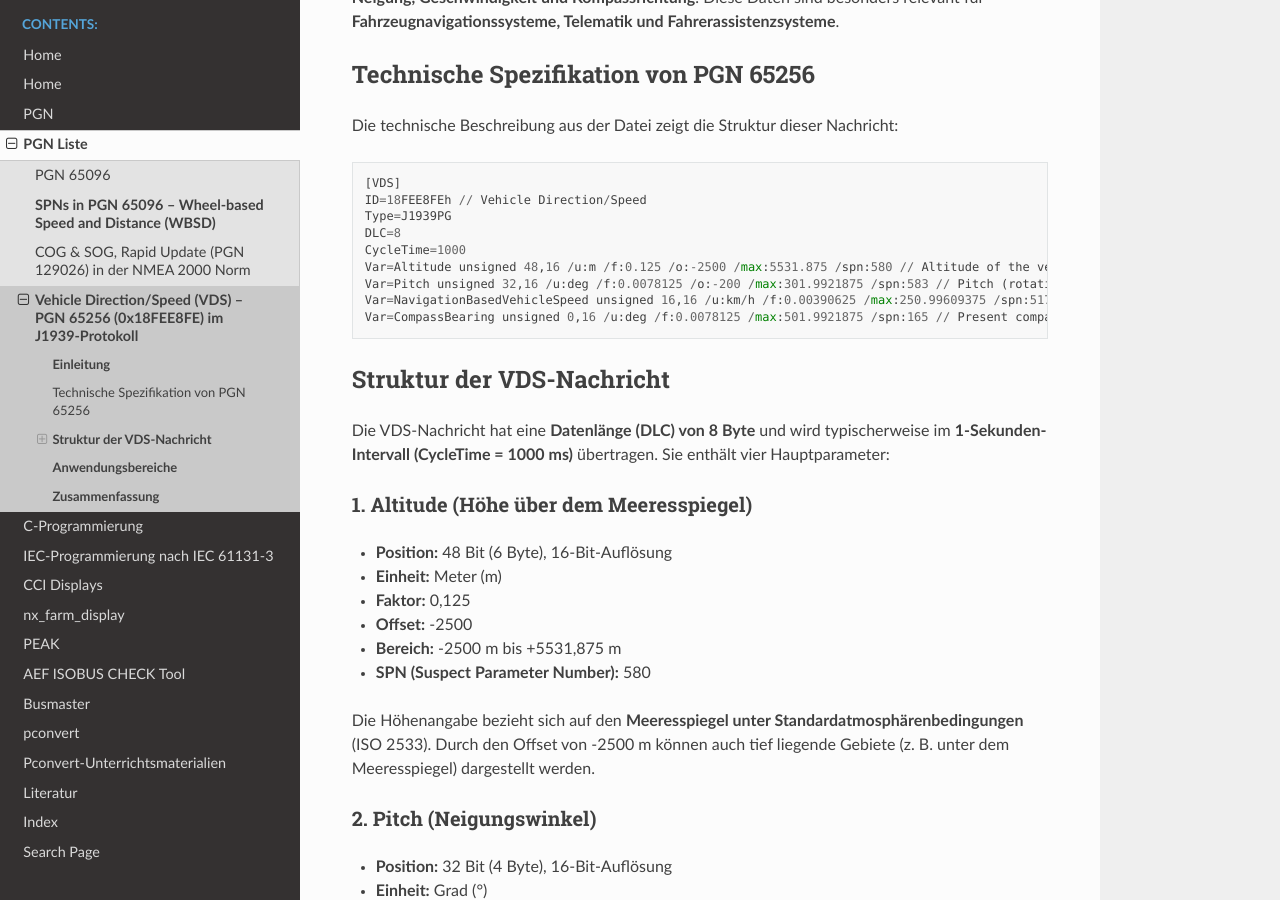
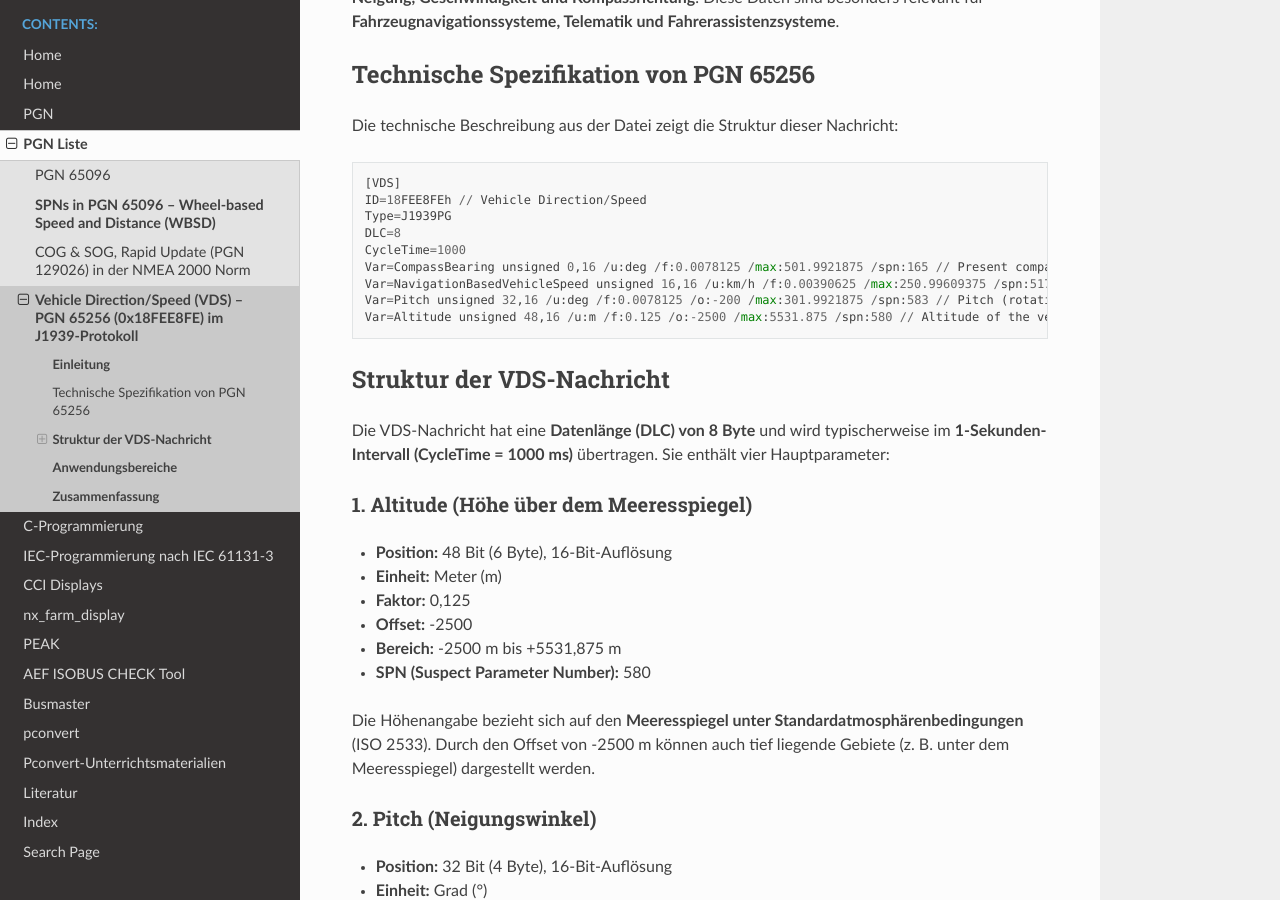
Before and after one commit to Meisterschulen-am-Ostbahnhof-Munchen/ISOBUS-other-docs, a Sphinx documentation site: the page built from docs/PGN/PGN_65256.md, in a window 1280 px wide and 900 px high, scrolled down 363 px. Built offline with Sphinx 7.4.7 and the Read the Docs theme 3.1.0, drawn with Linux system fonts in a browser that asks for light colours.

Commit message:
Update PGN_65256.md

````diff
--- a/docs/PGN/PGN_65256.md
+++ b/docs/PGN/PGN_65256.md
@@ -12,10 +12,10 @@ ID=18FEE8FEh // Vehicle Direction/Speed
 Type=J1939PG
 DLC=8
 CycleTime=1000
+Var=CompassBearing unsigned 0,16 /u:deg /f:0.0078125 /max:501.9921875 /spn:165 // Present compass bearing of vehicle.
+Var=NavigationBasedVehicleSpeed unsigned 16,16 /u:km/h /f:0.00390625 /max:250.99609375 /spn:517 // Speed of the vehicle as calculated from a device such as a Global Positioning System (GPS).
+Var=Pitch unsigned 32,16 /u:deg /f:0.0078125 /o:-200 /max:301.9921875 /spn:583 // Pitch (rotation about the y-axis) of the vehicle as calculated by the navigation device(s).  The pitch angle for an angle of ascent is reported with a positive value. This parameter is defined according to a Z-Down axis system and the sign of the ...
 Var=Altitude unsigned 48,16 /u:m /f:0.125 /o:-2500 /max:5531.875 /spn:580 // Altitude of the vehicle referenced to sea level at standard atmospheric pressure and temperature.
-Var=Pitch unsigned 32,16 /u:deg /f:0.0078125 /o:-200 /max:301.9921875 /spn:583 // Pitch (rotation about the y-axis) of the vehicle as calculated by the navigation device(s).  The pitch angle for an angle of ascent is reported with a positive value. This parameter is defined according to a Z-Down axis system and the sign of the ...
-Var=NavigationBasedVehicleSpeed unsigned 16,16 /u:km/h /f:0.00390625 /max:250.99609375 /spn:517 // Speed of the vehicle as calculated from a device such as a Global Positioning System (GPS).
-Var=CompassBearing unsigned 0,16 /u:deg /f:0.0078125 /max:501.9921875 /spn:165 // Present compass bearing of vehicle.
 ```
 
 ## **Struktur der VDS-Nachricht**
````
